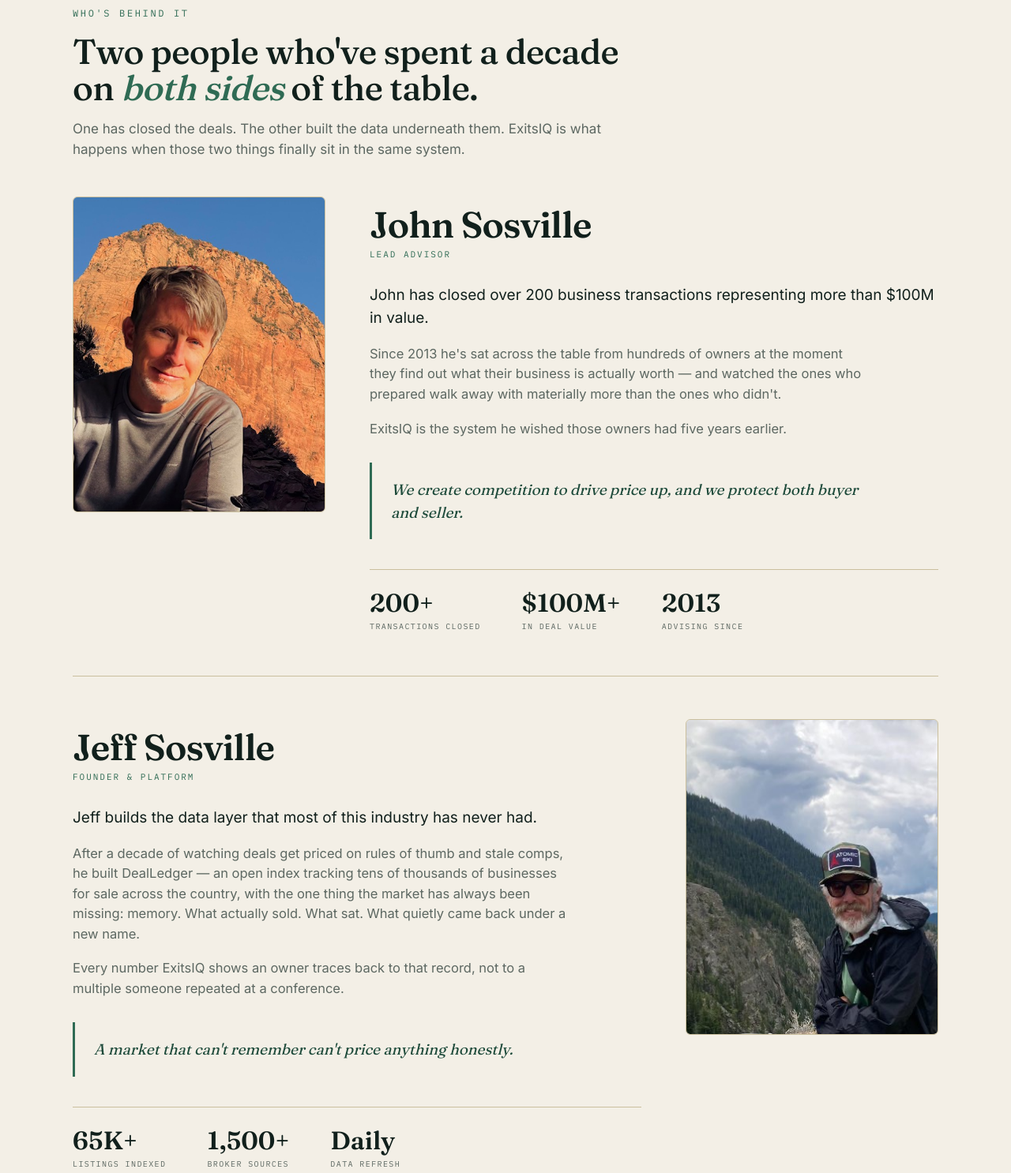
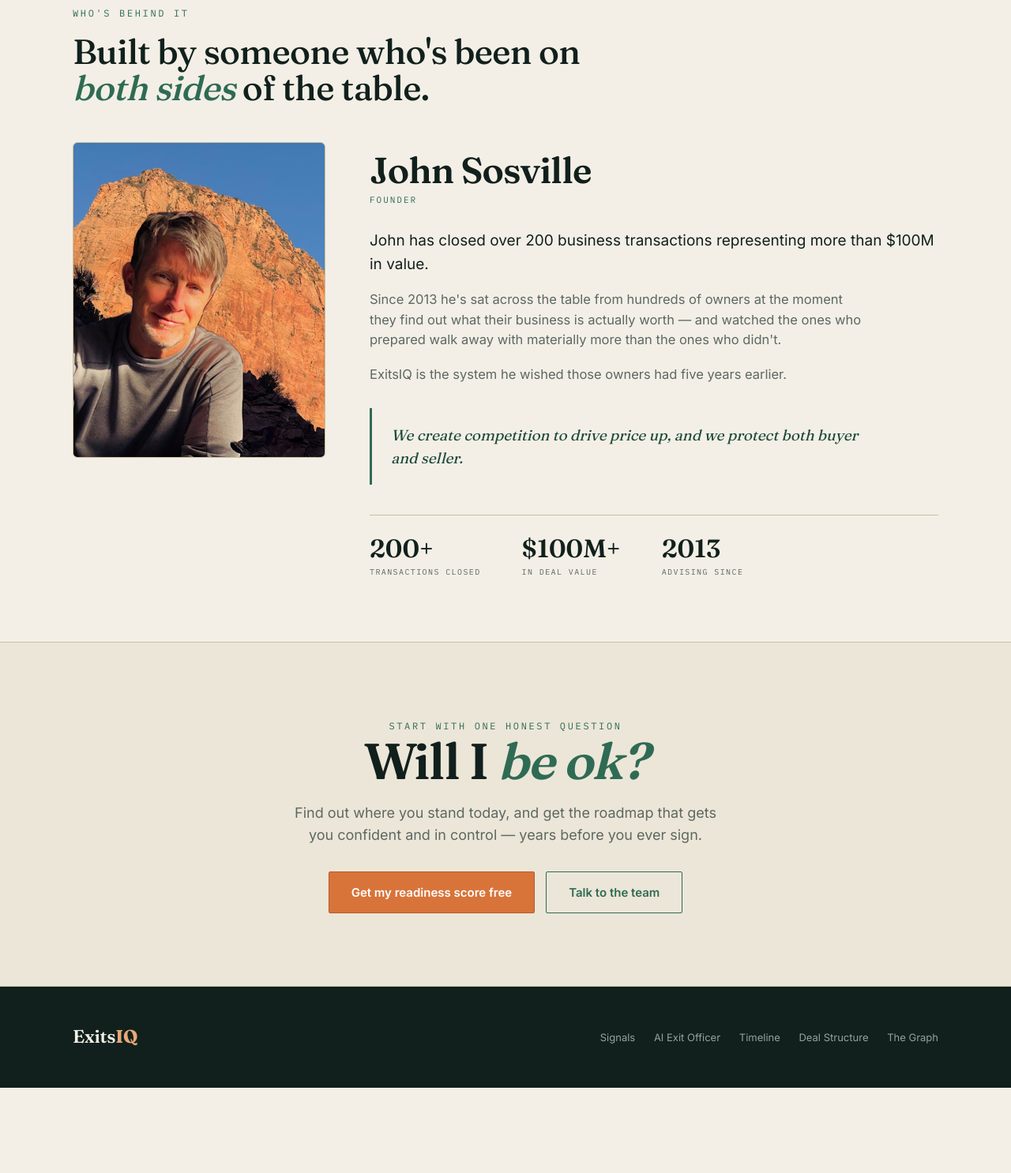
Before and after one commit to jeffsosville/exitsiq, a plain HTML site: page index.html in a window 1280 px wide. Shown: the part 5636-7122 px from the top of the page at 79% size. After the commit the page ends 7014 px from the top, so only its background shows below. Drawn offline with Linux system fonts and the light colour scheme.

Commit message:
Update index.html

```diff
--- a/index.html
+++ b/index.html
@@ -636,19 +636,18 @@
   <div class="wrap">
     <div class="sec-head">
       <span class="eyebrow">Who's behind it</span>
-      <h2>Two people who've spent a decade on <em>both sides</em> of the table.</h2>
-      <p>One has closed the deals. The other built the data underneath them. ExitsIQ is what happens when those two things finally sit in the same system.</p>
+      <h2>Built by someone who's been on <em>both sides</em> of the table.</h2>
     </div>
 
     <div class="adv-grid">
       <div class="adv-media">
         <div class="adv-portrait">
-          <img src="John.jpeg" alt="John Sosville, Lead Advisor at ExitsIQ">
+          <img src="John.jpeg" alt="John Sosville, Founder of ExitsIQ">
         </div>
       </div>
       <div>
         <h3 class="adv-name">John Sosville</h3>
-        <div class="adv-role">Lead Advisor</div>
+        <div class="adv-role">Founder</div>
         <div class="adv-body">
           <p class="lead">John has closed over 200 business transactions representing more than $100M in value.</p>
           <p>Since 2013 he's sat across the table from hundreds of owners at the moment they find out what their business is actually worth — and watched the ones who prepared walk away with materially more than the ones who didn't.</p>
@@ -659,29 +658,6 @@
           <div><div class="adv-sn">200+</div><div class="adv-sl">Transactions Closed</div></div>
           <div><div class="adv-sn">$100M+</div><div class="adv-sl">In Deal Value</div></div>
           <div><div class="adv-sn">2013</div><div class="adv-sl">Advising Since</div></div>
-        </div>
-      </div>
-    </div>
-
-    <div class="adv-grid flip">
-      <div class="adv-media">
-        <div class="adv-portrait">
-          <img src="Jeff.jpeg" alt="Jeff Sosville, Founder of ExitsIQ" style="object-position:62% center">
-        </div>
-      </div>
-      <div>
-        <h3 class="adv-name">Jeff Sosville</h3>
-        <div class="adv-role">Founder &amp; Platform</div>
-        <div class="adv-body">
-          <p class="lead">Jeff builds the data layer that most of this industry has never had.</p>
-          <p>After a decade of watching deals get priced on rules of thumb and stale comps, he built DealLedger — an open index tracking tens of thousands of businesses for sale across the country, with the one thing the market has always been missing: memory. What actually sold. What sat. What quietly came back under a new name.</p>
-          <p>Every number ExitsIQ shows an owner traces back to that record, not to a multiple someone repeated at a conference.</p>
-        </div>
-        <blockquote class="adv-quote">A market that can't remember can't price anything honestly.</blockquote>
-        <div class="adv-stats">
-          <div><div class="adv-sn">65K+</div><div class="adv-sl">Listings Indexed</div></div>
-          <div><div class="adv-sn">1,500+</div><div class="adv-sl">Broker Sources</div></div>
-          <div><div class="adv-sn">Daily</div><div class="adv-sl">Data Refresh</div></div>
         </div>
       </div>
     </div>
```
